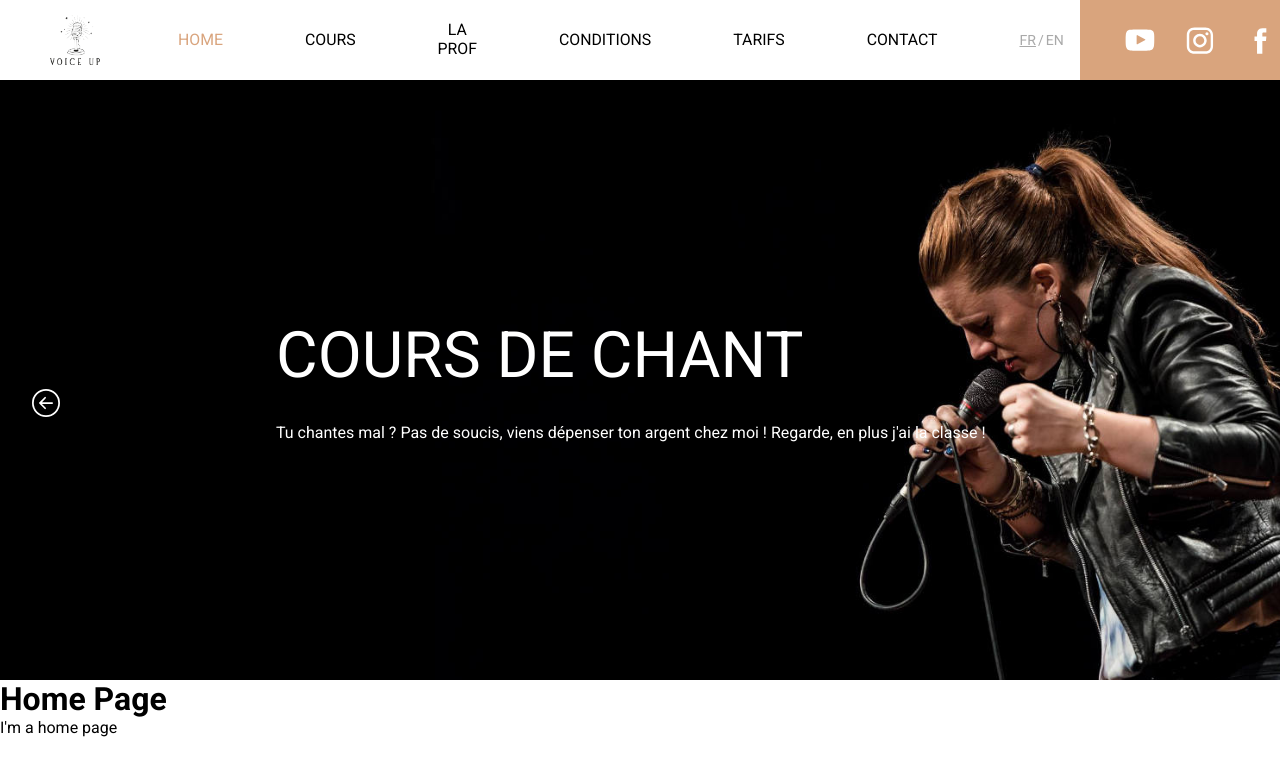
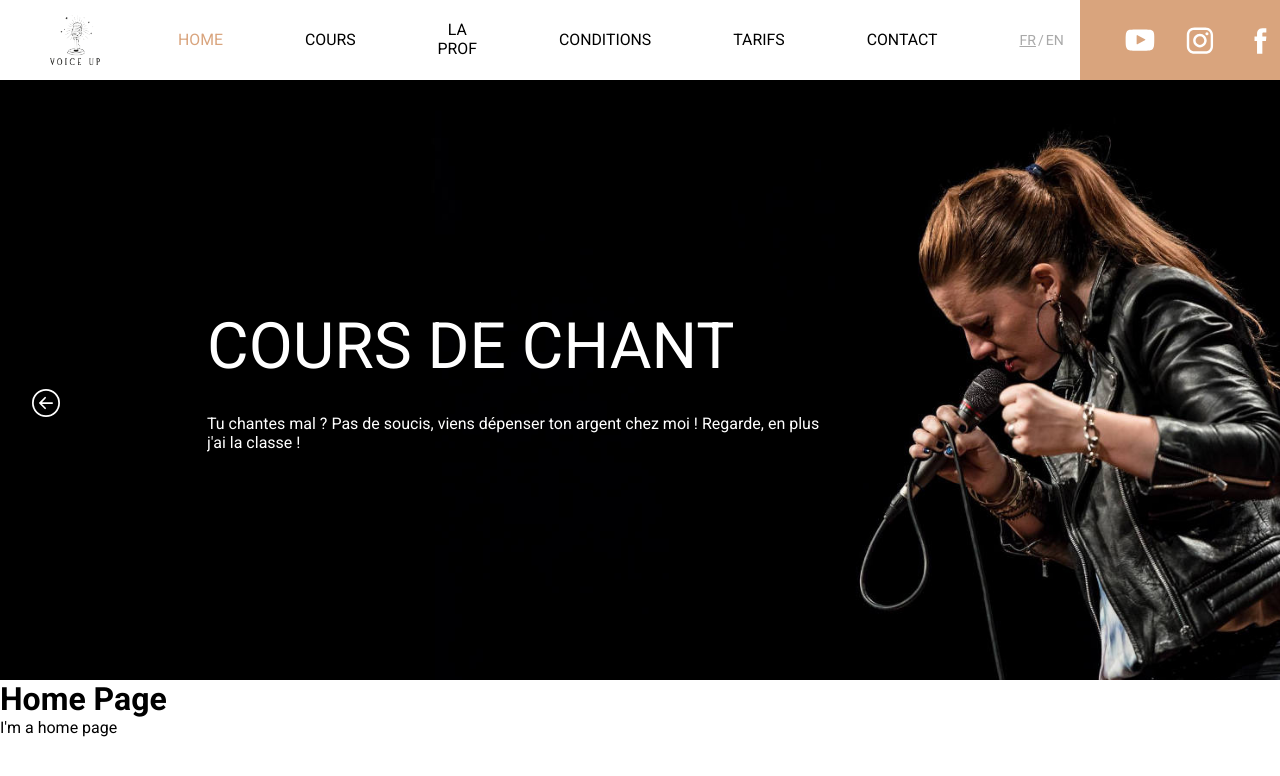
Before and after one commit to Cap0n3/VoiceUp, a React (Create React App) app: page / in a window 1280 px wide. Shown: the top 776 px of the page. Built offline with nearby package versions, Linux system fonts and the light colour scheme.

Commit message:
Added better transitions and more => mod1

```diff
--- a/src/components/ImageSlider/ImageSlider.style.js
+++ b/src/components/ImageSlider/ImageSlider.style.js
@@ -42,11 +42,12 @@ export const Slide = styled.div`
 `;
 
 export const BoxWrapper = styled.div`
+    width: 45%;
     position: absolute;
     top: 0;
     display: flex;
     align-items: center;
-    left: 20%;
+    left: 15%;
     ${debug ? "border: 1px solid pink;" : ""}
     z-index: 900;
     overflow-y: hidden;
```
